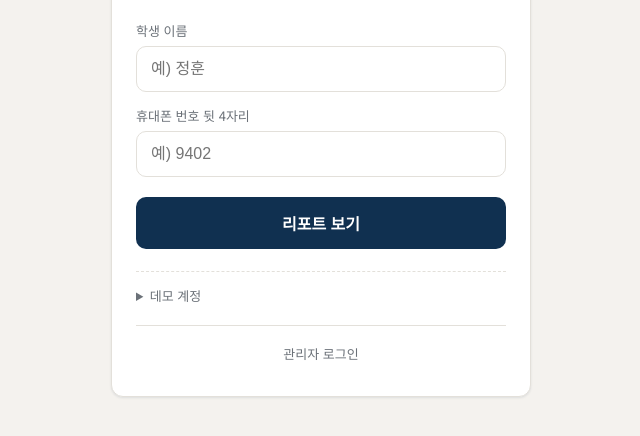
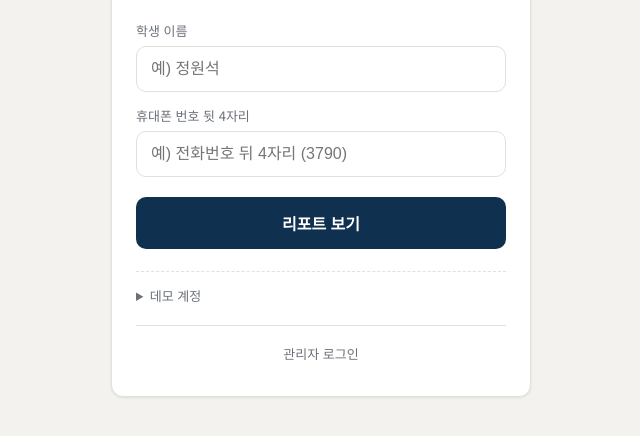
Before and after one commit to seokcess-kk/studycore-dashboard, a plain HTML site: page web/index.html in a window 1280 px wide. Shown: the part 256-692 px from the top of the page, without its empty margins (319-959 px from the left). Drawn offline with Linux system fonts and the light colour scheme.

Commit message:
로그인 화면 힌트 텍스트 변경(이름·전화번호 뒤 4자리)
Co-Authored-By: Claude Opus 4.8 (1M context) <noreply@anthropic.com>

```diff
--- a/web/index.html
+++ b/web/index.html
@@ -47,12 +47,12 @@
       <form id="login-form" autocomplete="off">
         <label>
           <span>학생 이름</span>
-          <input type="text" id="in-name" placeholder="예) 정훈" required />
+          <input type="text" id="in-name" placeholder="예) 정원석" required />
         </label>
         <label>
           <span>휴대폰 번호 뒷 4자리</span>
           <input type="tel" id="in-phone" inputmode="numeric" maxlength="4"
-                 pattern="[0-9]{4}" placeholder="예) 9402" required />
+                 pattern="[0-9]{4}" placeholder="예) 전화번호 뒤 4자리 (3790)" required />
         </label>
         <button type="submit" class="btn-primary">리포트 보기</button>
         <p id="login-error" class="login-error" hidden></p>
```
